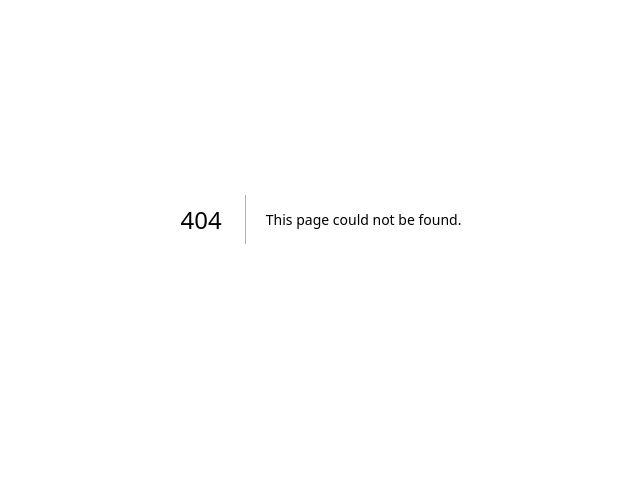
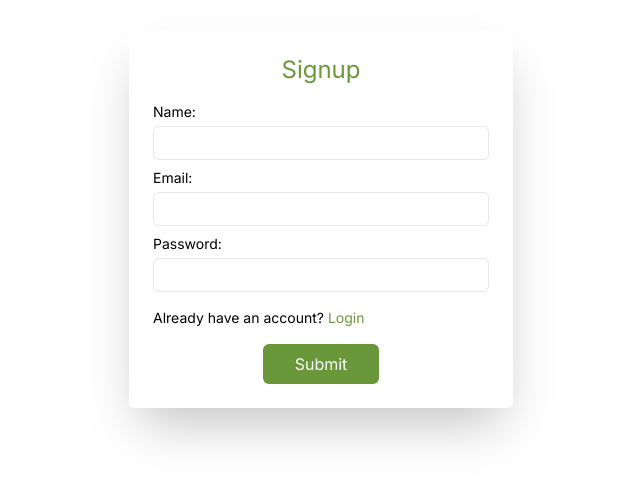
Before and after one commit to Momna533/organic-store, a Next.js app: page /signup in a window 1280 px wide. Before the commit this address had no page. Shown: the part 181-662 px from the top of the page, without its empty margins (319-959 px from the left). Built offline with nearby package versions, Linux system fonts and the light colour scheme.

Commit message:
signup done

```diff
--- /dev/null
+++ b/app/signup/Button.tsx
@@ -0,0 +1,19 @@
+"use client";
+
+import React from "react";
+import { useFormStatus } from "react-dom";
+
+const Button = () => {
+  const { pending } = useFormStatus();
+  return (
+    <button
+      type="submit"
+      disabled={pending}
+      className="bg-[#6a9739] hover:bg-[#8bc34a] transition-all text-[#ffffff] border-transparent rounded-md py-2 px-8 capitalize"
+    >
+      {pending ? "submitting" : "submit"}
+    </button>
+  );
+};
+
+export default Button;
--- /dev/null
+++ b/app/signup/SignupPage.tsx
@@ -0,0 +1,86 @@
+"use client";
+
+import React from "react";
+import Button from "./Button";
+import axios from "axios";
+import { useRouter } from "next/navigation";
+
+const SignupPage = () => {
+  const router = useRouter();
+  const [signupData, setSignupData] = React.useState({
+    name: "",
+    email: "",
+    password: "",
+  });
+  const handleChange = (e) => {
+    setSignupData({ ...signupData, [e.target.name]: e.target.value });
+  };
+  const handleSubmit = async (e) => {
+    e.preventDefault();
+    try {
+      const res = await axios.post(
+        "http://localhost:5000/api/v1/signup",
+        signupData
+      );
+      console.log(res.data);
+      if (res.data) {
+        alert("Signup successful");
+        setSignupData({ name: "", email: "", password: "" });
+        router.push("/");
+      }
+    } catch (error) {
+      console.error(error);
+      alert("Failed to signup");
+    }
+  };
+  return (
+    <form
+      //   action={handleSignup}
+      onSubmit={handleSubmit}
+      className="flex flex-col items-center justify-center border-transparent p-6 rounded-md shadow-2xl gap-4 w-96"
+    >
+      <h1 className="text-2xl text-[#6a9739]">Signup</h1>
+      <div className="flex flex-col gap-2 w-full">
+        <label className="flex flex-col gap-1 text-sm">
+          Name:
+          <input
+            type="text"
+            name="name"
+            className="border rounded-md p-[6px]"
+            onChange={handleChange}
+            value={signupData.name}
+          />
+        </label>
+        <label className="flex flex-col gap-1 text-sm">
+          Email:
+          <input
+            type="email"
+            name="email"
+            className="border rounded-md p-[6px]"
+            onChange={handleChange}
+            value={signupData.email}
+          />
+        </label>
+        <label className="flex flex-col gap-1 text-sm">
+          Password:
+          <input
+            type="password"
+            name="password"
+            className="border rounded-md p-[6px]"
+            onChange={handleChange}
+            value={signupData.password}
+          />
+        </label>
+      </div>
+      <p className="w-full text-sm">
+        Already have an account?{" "}
+        <a href="/login" className="text-[#6a9739] capitalize">
+          login
+        </a>
+      </p>
+      <Button />
+    </form>
+  );
+};
+
+export default SignupPage;
--- /dev/null
+++ b/app/signup/page.tsx
@@ -0,0 +1,12 @@
+import React from "react";
+import SignupPage from "./SignupPage";
+
+const page = () => {
+  return (
+    <div className="w-full h-full flex items-center justify-center min-h-[100vh]">
+      <SignupPage />
+    </div>
+  );
+};
+
+export default page;
```
Also changed, not shown: package.json (+6 -5 lines), 1 other file (tests, documents, lock files or other folders).
